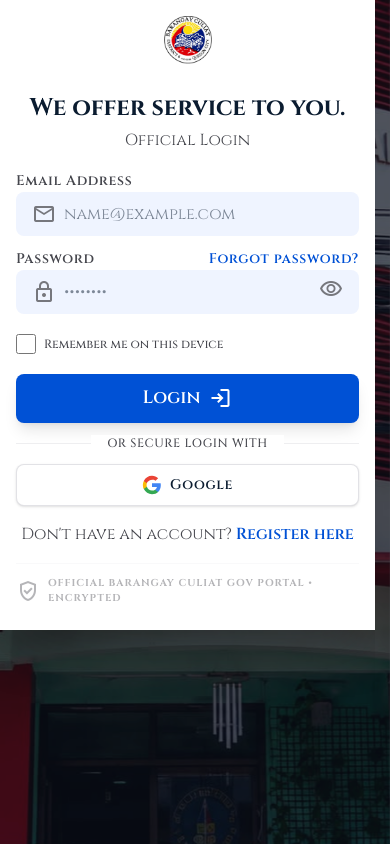
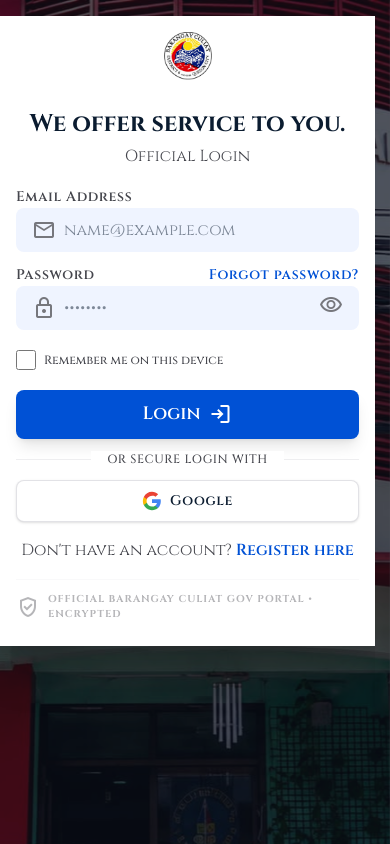
Before and after one commit to myheadisspinning/LIER-System, a React (Vite) app in the folder frontend/: page /signin in a window 390 px wide. Built offline with nearby package versions, Linux system fonts and the light colour scheme; no server answers.

Commit message:
fix: add small top spacing to login card on mobile view

```diff
--- a/frontend/src/pages/SignIn.tsx
+++ b/frontend/src/pages/SignIn.tsx
@@ -172,7 +172,7 @@ export default function SignIn() {
         <div className={`w-full h-full ${styles.bgImage}`}></div>
       </div>
 
-      <main className="relative z-20 w-full max-w-6xl mx-auto flex flex-col md:flex-row overflow-hidden md:rounded-xl shadow-2xl bg-surface-container-lowest md:max-h-screen">
+      <main className="relative z-20 mt-4 md:mt-0 w-full max-w-6xl mx-auto flex flex-col md:flex-row overflow-hidden md:rounded-xl shadow-2xl bg-surface-container-lowest md:max-h-screen">
         {/* Left hero panel (hidden on mobile) */}
         <section className="hidden lg:flex w-1/2 flex-col justify-between p-xl relative overflow-hidden">
           <div className="absolute inset-0 z-0">
```
